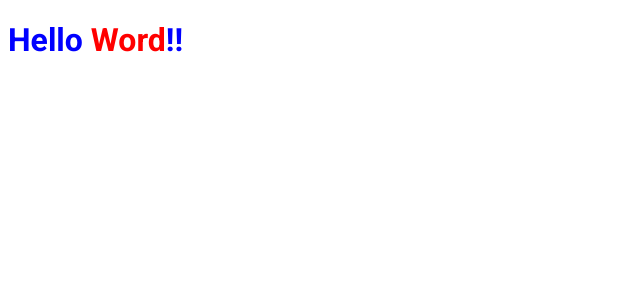
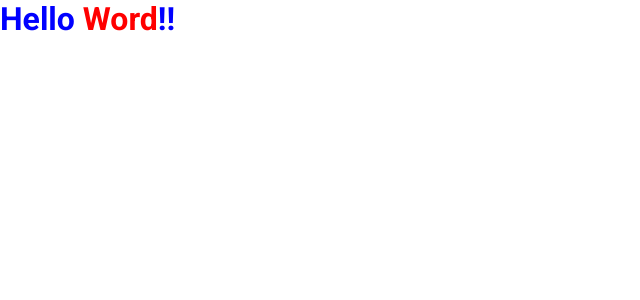
Before and after one commit to brunohmagro/ignews, a Next.js app: page / in a window 1280 px wide. Shown: the top 300 px of the page, without its empty margins (0-640 px from the left). Built offline with nearby package versions, Linux system fonts and the light colour scheme.

Commit message:
feat: add global style

```diff
--- a/src/pages/_app.tsx
+++ b/src/pages/_app.tsx
@@ -1,4 +1,6 @@
 import { AppProps } from "next/app";
+
+import "../styles/global.scss";
 
 function MyApp({ Component, pageProps }: AppProps) {
   return <Component {...pageProps} />;
--- /dev/null
+++ b/src/styles/global.scss
@@ -0,0 +1,5 @@
+* {
+  margin: 0;
+  padding: 0;
+  box-sizing: border-box;
+}
```
